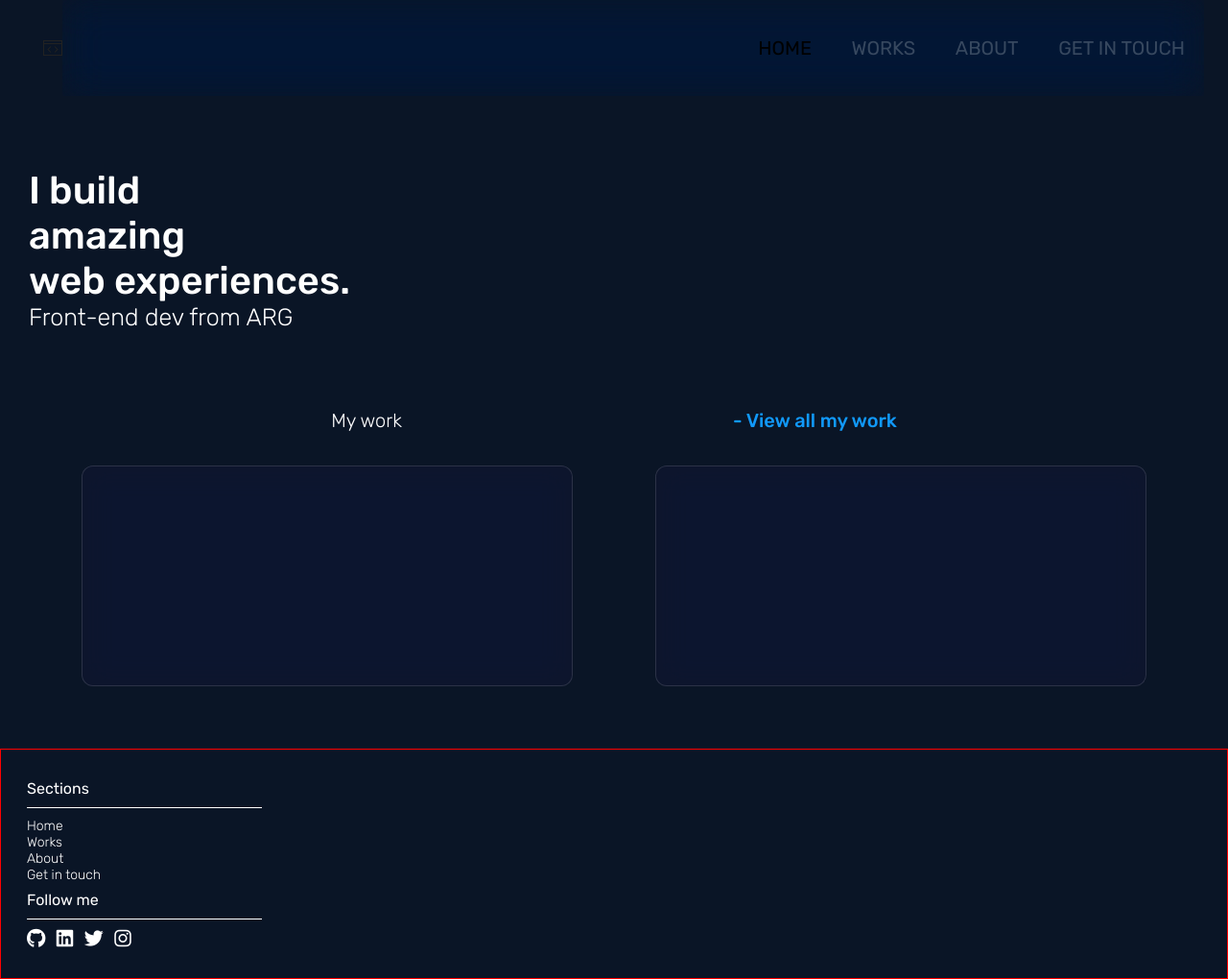
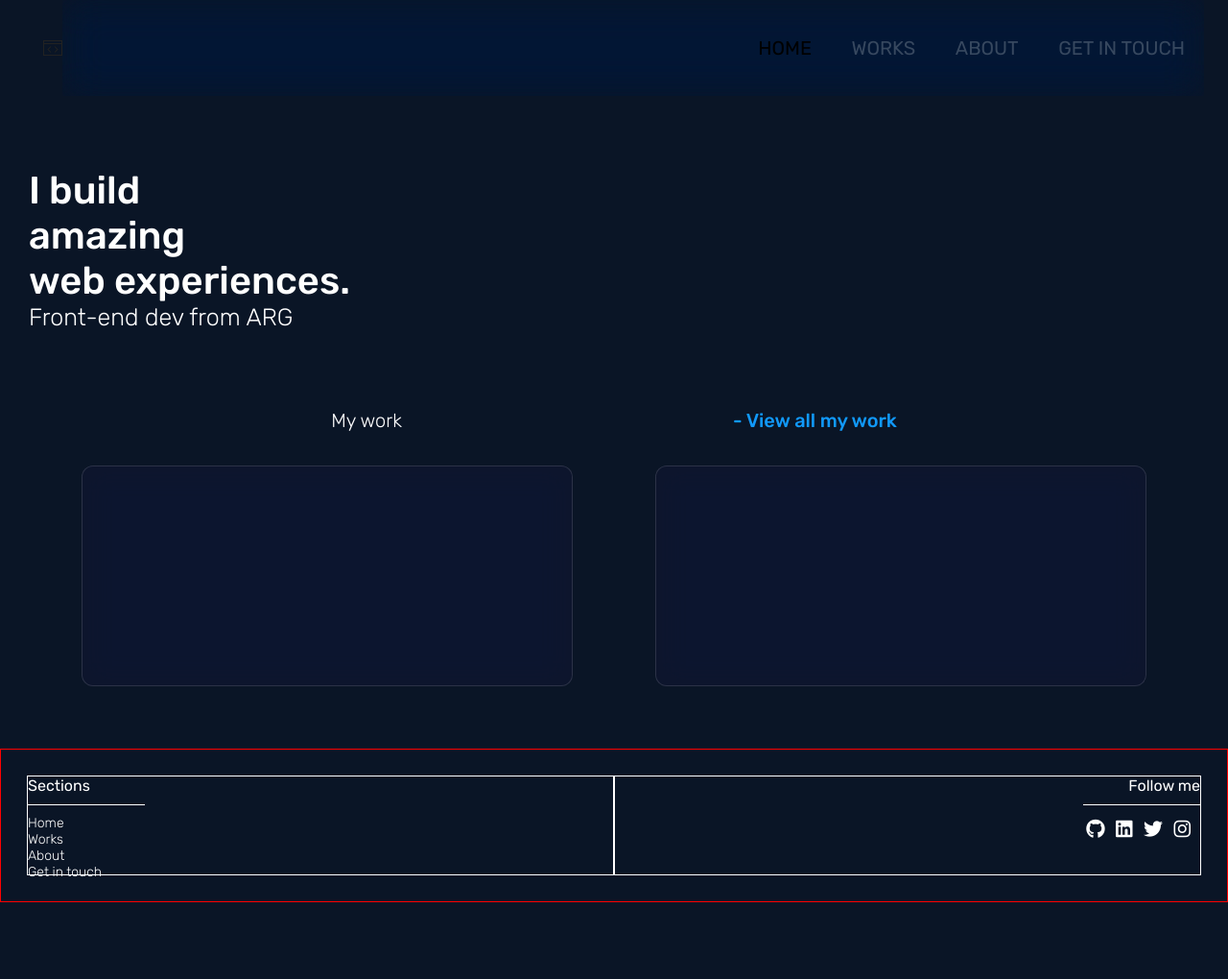
Before and after one commit to LocusNiger/Portfolio, a plain HTML site: page index.html in a window 1280 px wide. Shown: the whole page at 96% size. After the commit the page ends 940 px from the top, so only its background shows below. Drawn offline with Linux system fonts and the light colour scheme.

Commit message:
2da version footer

```diff
--- a/scss/style.scss
+++ b/scss/style.scss
@@ -72,15 +72,15 @@ nav {
 /* Pie de página */
 footer {
   display: flex;
-  flex-direction: column;
   width: 100%;
-  height: 30vh;
+  height: 20vh;
   border: 1px solid red;
   padding: 2.7rem;
-  justify-content: space-around;
+  justify-content: space-between;
   .footer-sections {
     height: auto;
     width: 100%;
+    border: 1px solid white;
     a {
       font-weight: 300;
       color: white;
@@ -89,12 +89,18 @@ footer {
     }
   }
   .footer-social {
+    border: 1px solid white;
     height: auto;
     width: 100%;
+    text-align: right;
+    .linea {
+      margin-left: 80%;
+    }
     .footer-social__icons {
       width: auto;
       height: 2rem;
       i {
+        margin-top: 0.5rem;
         color: white;
         font-size: 2rem;
         margin-right: 1rem;
```
Also changed, not shown: scss/style.css, 1 other file.
